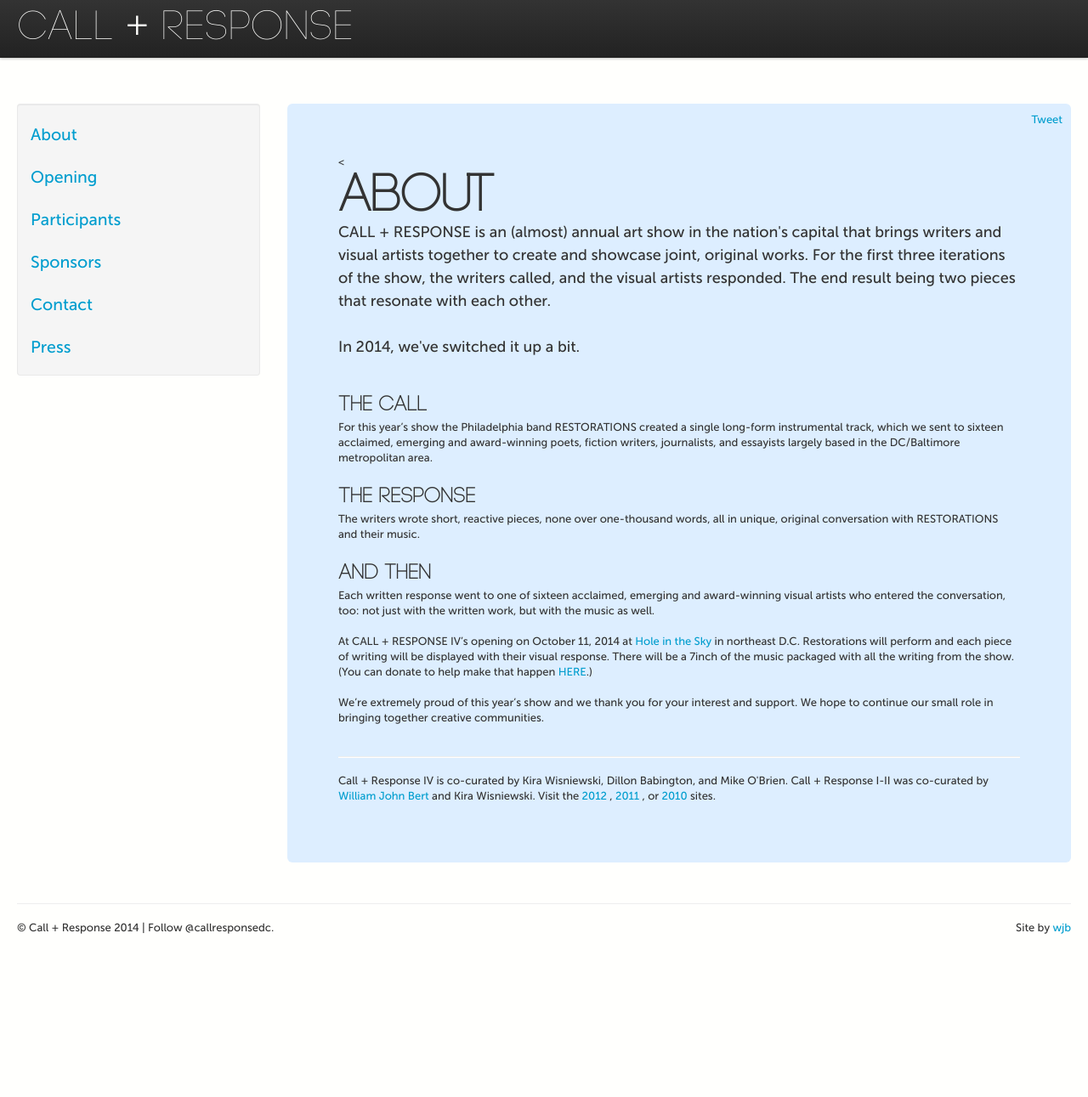
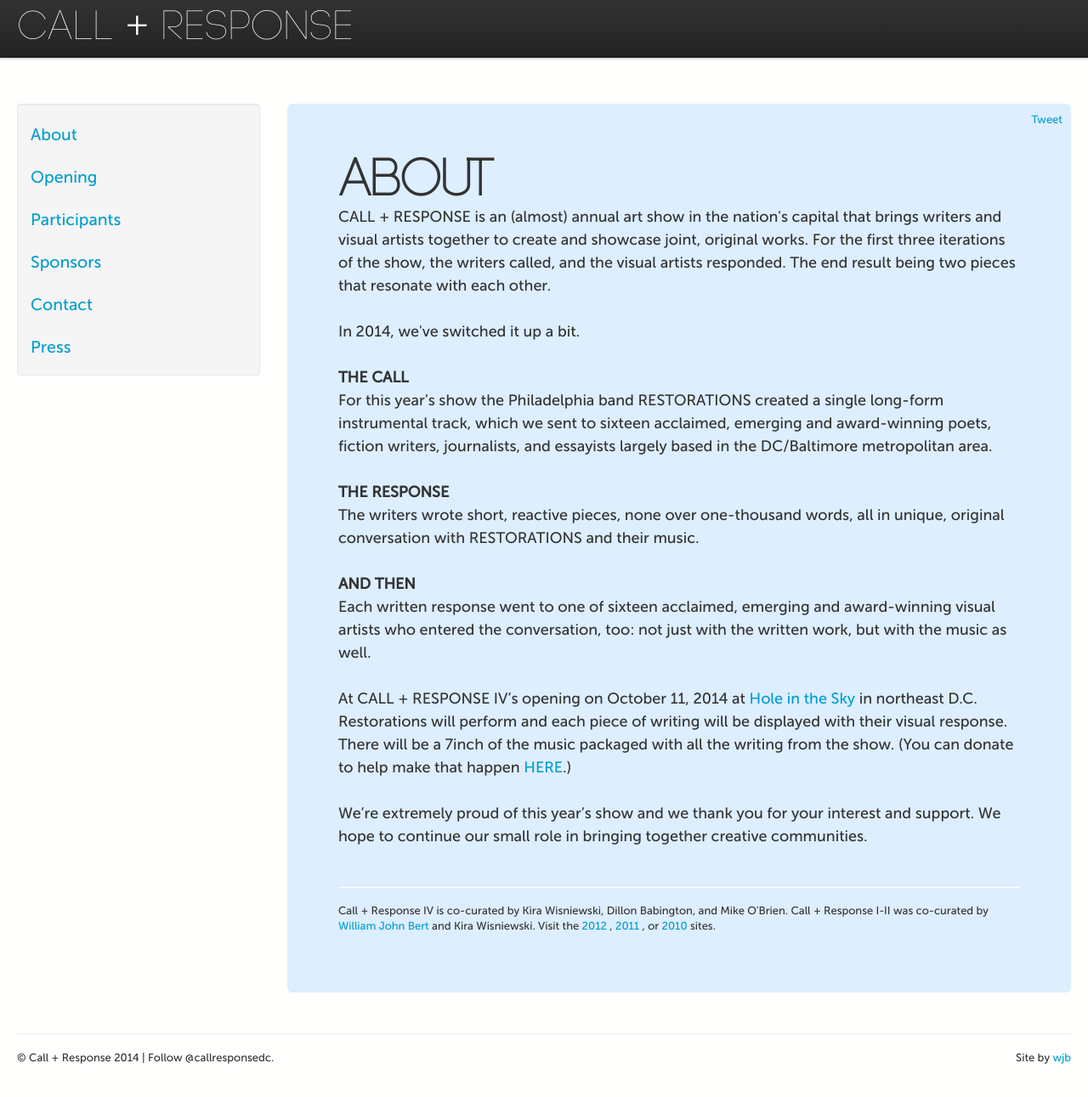
Before and after one commit to callandresponsedc/callandresponsedc, a Jekyll site: the page built from about/index.html, in a window 1280 px wide and 1303 px high. Shown: the top 1291 px of the window at 85% size. Built offline with Jekyll 4.4.1, drawn with Linux system fonts in a browser that asks for light colours; Markdown is read by kramdown in place of the engine named in the settings; comment, search, counter and statistics services are not loaded.

```diff
--- a/about/index.html
+++ b/about/index.html
@@ -3,20 +3,20 @@ layout: page
 title: About
 ---
 
-<<h1>About
+<h1>About
 </h1>
 <p>
 CALL + RESPONSE is an (almost) annual art show in the nation's capital that brings writers and visual artists together to create and showcase joint, original works. For the first three iterations of the show, the writers called, and the visual artists responded. The end result being two pieces that resonate with each other.
   <br/><br/>
 In 2014, we've switched it up a bit.
   <br/><br/>
-<h2>THE CALL</h2>
+<b>THE CALL</b><br/>
 For this year’s show the Philadelphia band RESTORATIONS created a single long-form instrumental track, which we sent to sixteen acclaimed, emerging and award-winning poets, fiction writers, journalists, and essayists largely based in the DC/Baltimore metropolitan area.
   <br/><br/>
-<h2>THE RESPONSE</h2>
+<b>THE RESPONSE</b><br/>
 The writers wrote short, reactive pieces, none over one-thousand words, all in unique, original conversation with RESTORATIONS and their music.
   <br/><br/>
-<h2>AND THEN</h2>
+<b>AND THEN</b><br/>
 Each written response went to one of sixteen acclaimed, emerging and award-winning visual artists who entered the conversation, too: not just with the written work, but with the music as well.
   <br/><br/>
 At CALL + RESPONSE IV’s opening on October 11, 2014 at <a href="http://www.holeintheskydc.com/">Hole in the Sky</a> in northeast D.C.
```
